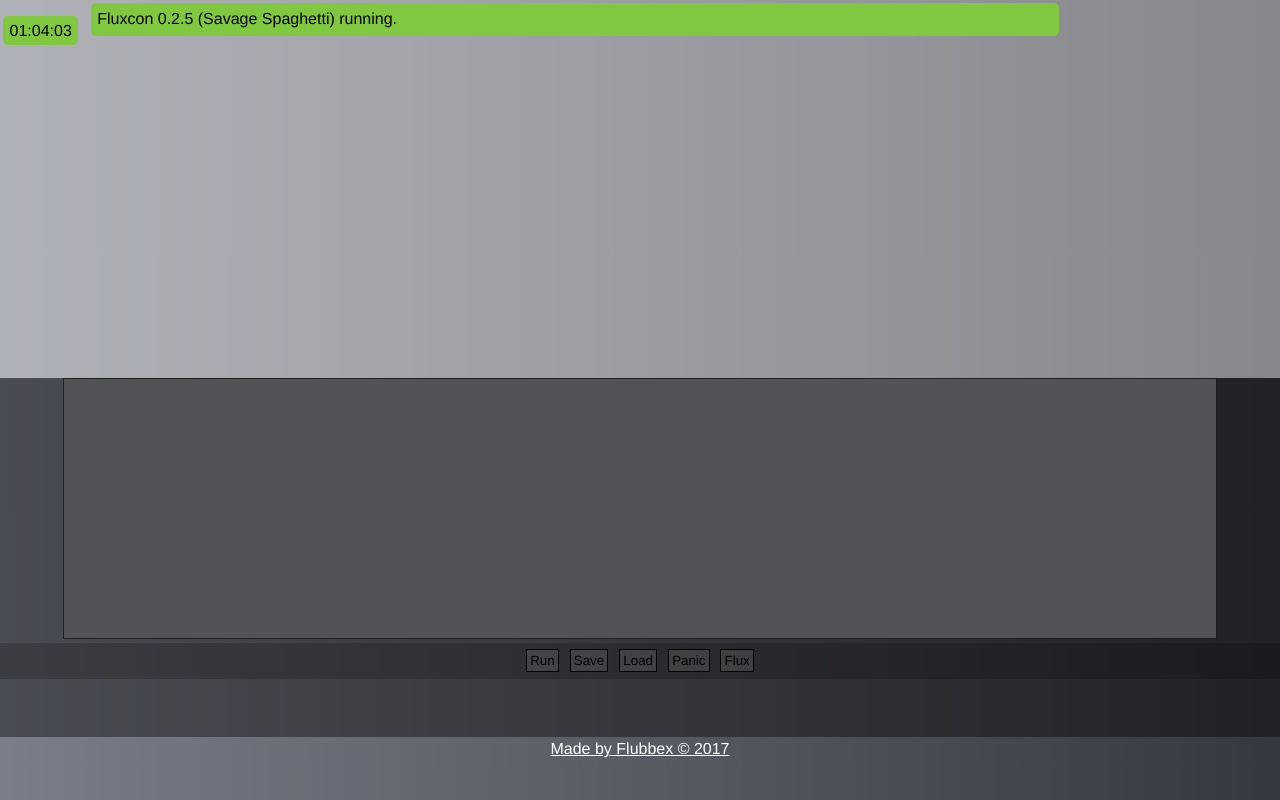
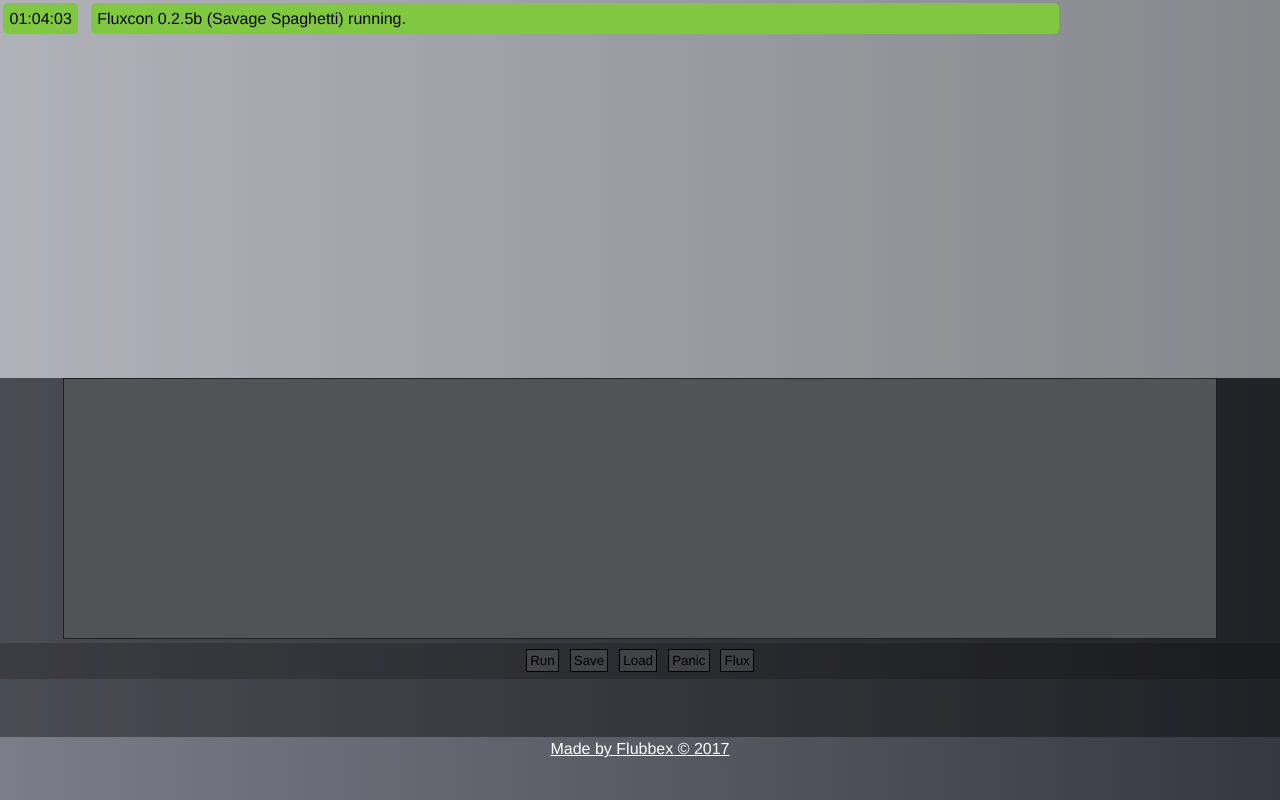
Before and after one commit to Flubbex/fluxcon, a website with bundled scripts: page docs/index.html in a window 1280 px wide. Built offline with nearby package versions, Linux system fonts and the light colour scheme.

Commit message:
Minor layout update fix

```diff
--- a/docs/css/index.css
+++ b/docs/css/index.css
@@ -34,20 +34,19 @@ body
 
 #console > div > *
 {
-	display: inline;
+	display: inline-block;
 	background-color: rgba(0,0,0,0.25);
 	padding: 0.5%;
 	margin-right: 1%;
 	border-radius: 5px;
+
+	overflow-x: hidden;
+	overflow-y: auto;
 }
 #console > div div
 {
-	display: inline-block;
 	width: 75%;
-	min-height: 20px;
 	max-height: 100px;
-	overflow-x: hidden;
-	overflow-y: hidden;
 }
 #editor
 {
--- a/docs/js/index.js
+++ b/docs/js/index.js
@@ -128,7 +128,7 @@ module.exports = View;
 //IDEA: Loaded controllers in config
 
 Config = {};
-Config.version = "0.2.5";
+Config.version = "0.2.5b";
 Config.vername = "Savage Spaghetti";
 Config.console = {};
 Config.console.init = "J0ZsdXhjb24gJytmbHV4Y29uc29sZS5jb25maWcudmVyc2lvbisnICgnK2ZsdXhjb25zb2xlLmNvbmZpZy52ZXJuYW1lKycpIHJ1bm5pbmcuJw==";
```
Also changed, not shown: dist/index.js.
